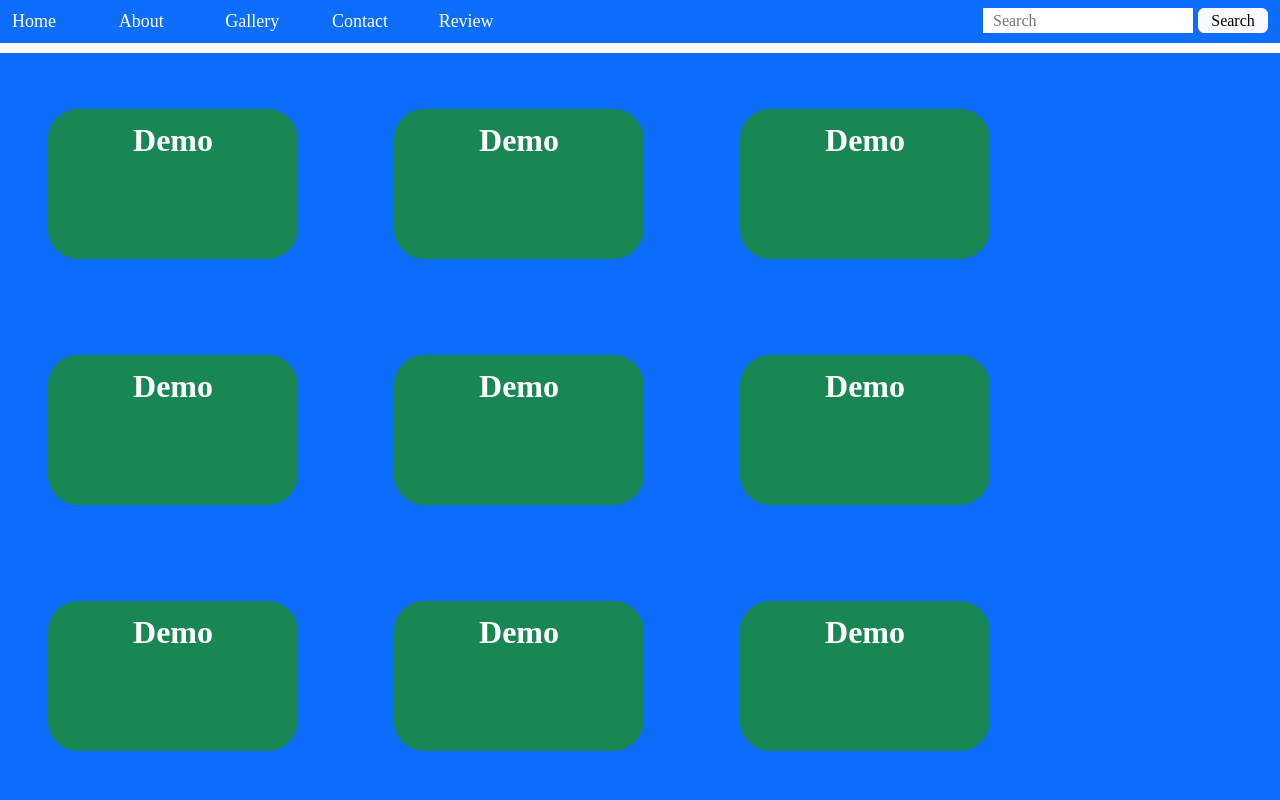
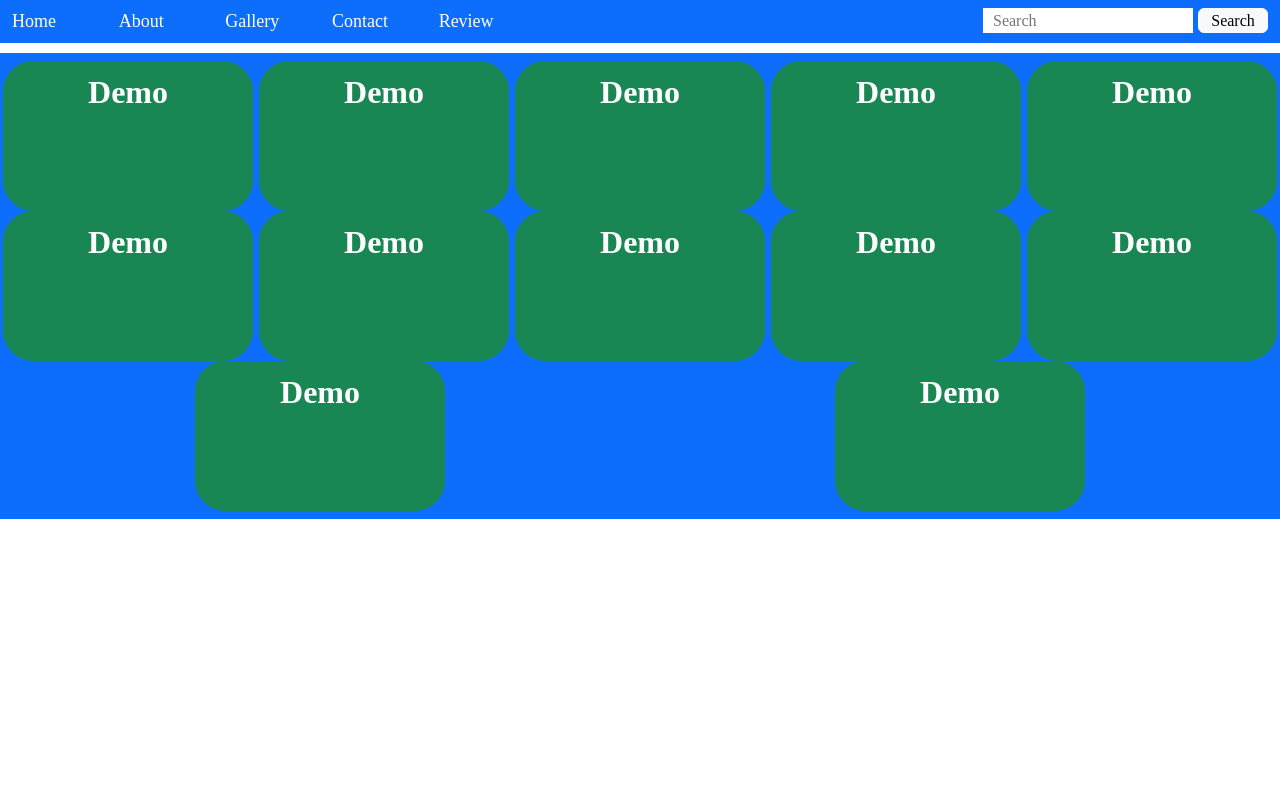
Before and after one commit to sarveshkumarsuperlik/portfolio, a plain HTML site: page index.html in a window 1280 px wide. Shown: the top 800 px of the page. Drawn offline with nearby package versions, Linux system fonts and the light colour scheme.

Commit message:
Update index.html

```diff
--- a/index.html
+++ b/index.html
@@ -80,18 +80,18 @@ font-weight: 900; border-radius: 30px;}
     <!-- Body Here -->
     <div class="container-fluid bg-primary" style="margin-top: 10px;">
       <div class="row py-2" >
-          <a href="" class="col-xxl-2 m-5 btn btn-success ba">Demo</a>
-          <a href="" class="col-xxl-1 m-5 btn btn-success ba">Demo</a>
-          <a href="" class="col-xxl-1 m-5 btn btn-success ba">Demo</a>
-          <a href="" class="col-xxl-1 m-5 btn btn-success ba">Demo</a>
-          <a href="" class="col-xxl-1 m-5 btn btn-success ba">Demo</a>
-          <a href="" class="col-xxl-1 m-5 btn btn-success ba">Demo</a>
-          <a href="" class="col-xxl-1 m-5 btn btn-success ba">Demo</a>
-          <a href="" class="col-xxl-1 m-5 btn btn-success ba">Demo</a>
-          <a href="" class="col-xxl-1 m-5 btn btn-success ba">Demo</a>
-          <a href="" class="col-xxl-1 m-5 btn btn-success ba">Demo</a>
-          <a href="" class="col-xxl-1 m-5 btn btn-success ba">Demo</a>
-          <a href="" class="col-xxl-1 m-5 btn btn-success ba">Demo</a>
+          <a href="" class="col-xxl-2 m-auto btn btn-success ba">Demo</a>
+          <a href="" class="col-xxl-1 m-auto btn btn-success ba">Demo</a>
+          <a href="" class="col-xxl-1 m-auto btn btn-success ba">Demo</a>
+          <a href="" class="col-xxl-1 m-auto btn btn-success ba">Demo</a>
+          <a href="" class="col-xxl-1 m-auto btn btn-success ba">Demo</a>
+          <a href="" class="col-xxl-1 m-auto btn btn-success ba">Demo</a>
+          <a href="" class="col-xxl-1 m-auto btn btn-success ba">Demo</a>
+          <a href="" class="col-xxl-1 m-auto btn btn-success ba">Demo</a>
+          <a href="" class="col-xxl-1 m-auto btn btn-success ba">Demo</a>
+          <a href="" class="col-xxl-1 m-auto btn btn-success ba">Demo</a>
+          <a href="" class="col-xxl-1 m-auto btn btn-success ba">Demo</a>
+          <a href="" class="col-xxl-1 m-auto btn btn-success ba">Demo</a>
       </div>
     </div>
     <!-- <script src="https://cdn.jsdelivr.net/npm/@popperjs/core@2.11.8/dist/umd/popper.min.js"></script>
```
